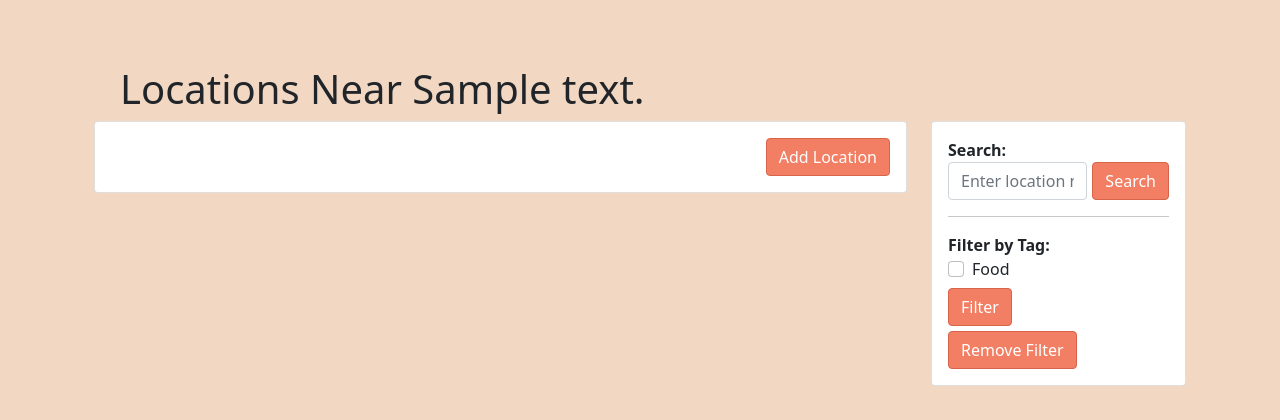
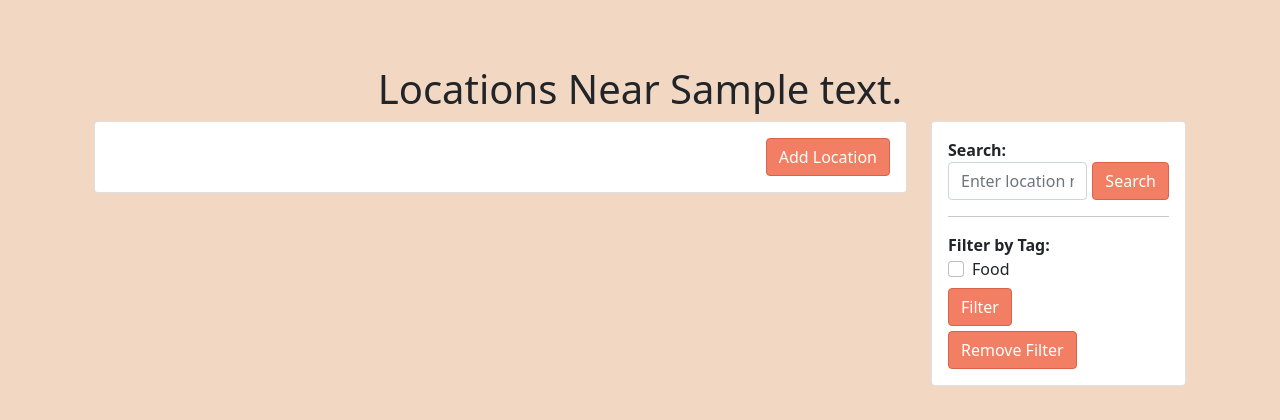
Before and after one commit to UCCS-CS4300-5300/group6-spring2024, a Django app: page /nearby?type=Store in a window 1280 px wide. Shown: the part 76-496 px from the top of the page. Run offline with Django 5.2, Linux system fonts and the light colour scheme; a user stored in the database is signed in; tables that the repository leaves empty hold one stand-in row (values such as "Sample post"); some libraries are stand-ins or nearby versions; some web fonts are replaced.

Commit message:
Recentering header on nearby page after Flancher push

```diff
--- a/templates/nearby.html
+++ b/templates/nearby.html
@@ -9,7 +9,7 @@
 <body>
   {% block content %}
   <div style="margin-top: 65px;"></div>
-  <h1 style = "margin-left: 120px" >Locations Near {{user.account.address}}</h1>
+  <h1 style = "text-align: center" >Locations Near {{user_address}}</h1>
 
   <!-- Parent container -->
   <div class="container">
```
